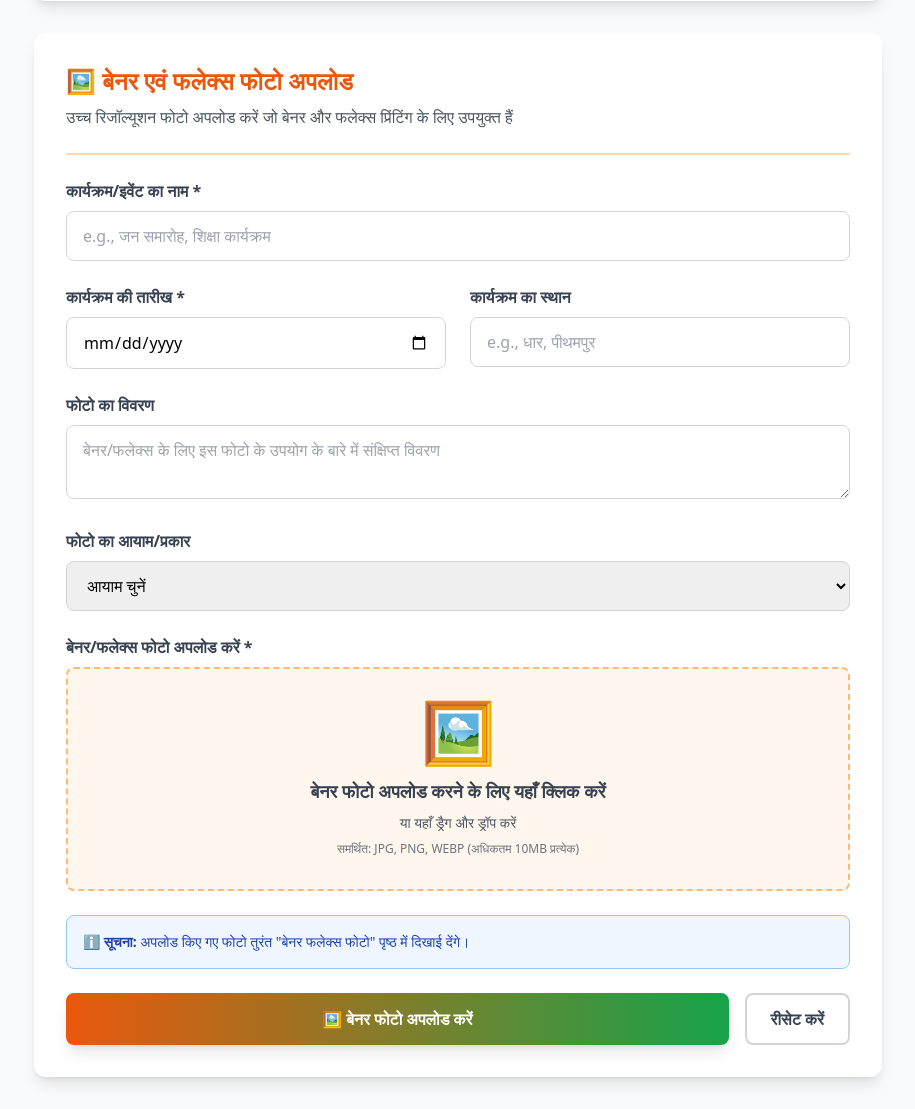
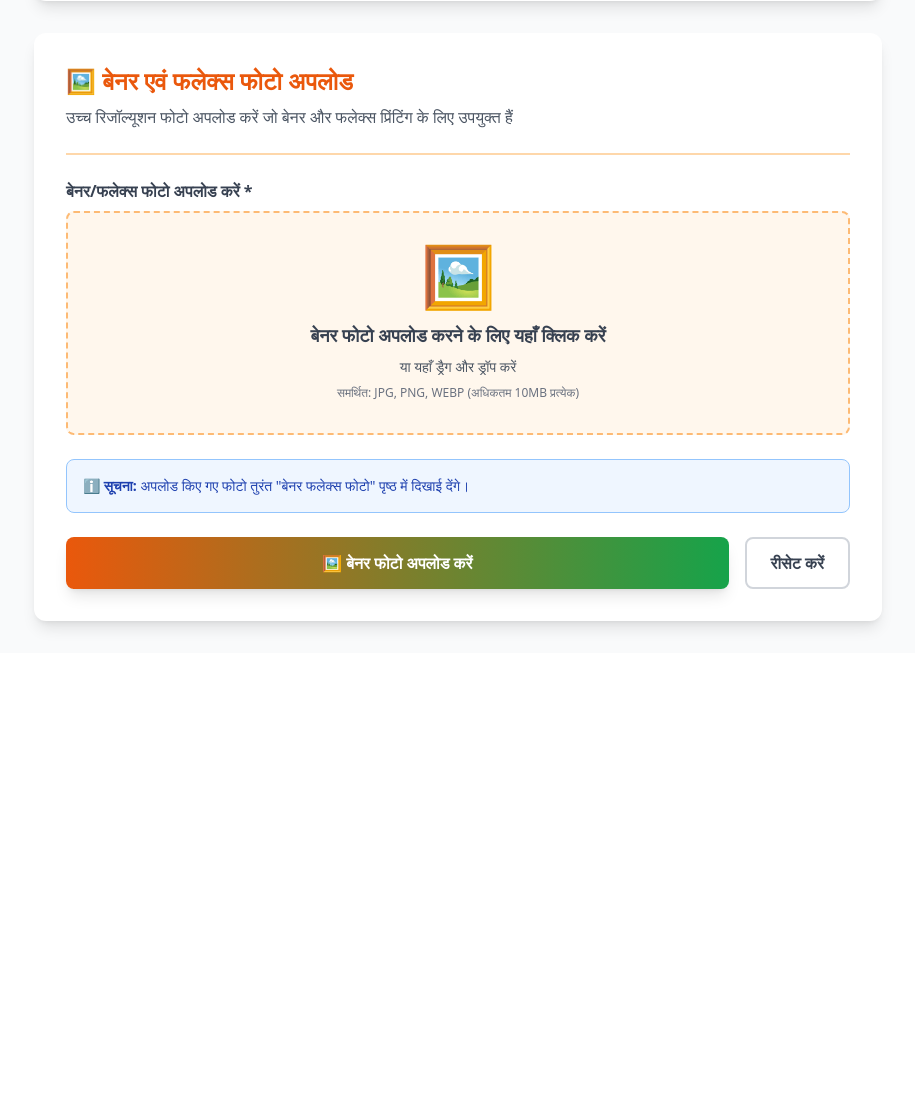
Before and after one commit to prfful/neenavermaportal, a PHP site: page /photo-admin-upload.php in a window 1280 px wide. Shown: the part 1057-2166 px from the top of the page, without its empty margins (182-1097 px from the left). After the commit the page ends 1690 px from the top, so only its background shows below. Run offline with PHP 8.4, Linux system fonts and the light colour scheme; the visitor is signed in with stand-in values (Sample User, id 1); some libraries are stand-ins or nearby versions.

Commit message:
Remove banner form details - keep only file upload

```diff
--- a/photo-admin-upload.php
+++ b/photo-admin-upload.php
@@ -168,50 +168,6 @@ if ($_SERVER['REQUEST_METHOD'] === 'POST' && isset($_FILES['photos'])) {
             </div>
 
             <form method="POST" action="backend/upload-banner-photos-handler.php" enctype="multipart/form-data" id="bannerUploadForm" class="space-y-6">
-
-                <!-- Banner Event Details -->
-                <div>
-                    <label class="block text-gray-700 font-semibold mb-2">कार्यक्रम/इवेंट का नाम *</label>
-                    <input type="text" name="banner_event_name" required
-                           class="w-full px-4 py-3 border border-gray-300 rounded-lg focus:outline-none focus:ring-2 focus:ring-orange-500"
-                           placeholder="e.g., जन समारोह, शिक्षा कार्यक्रम">
-                </div>
-
-                <div class="grid md:grid-cols-2 gap-6">
-                    <div>
-                        <label class="block text-gray-700 font-semibold mb-2">कार्यक्रम की तारीख *</label>
-                        <input type="date" name="banner_event_date" required
-                               class="w-full px-4 py-3 border border-gray-300 rounded-lg focus:outline-none focus:ring-2 focus:ring-orange-500">
-                    </div>
-
-                    <div>
-                        <label class="block text-gray-700 font-semibold mb-2">कार्यक्रम का स्थान</label>
-                        <input type="text" name="banner_event_location"
-                               class="w-full px-4 py-3 border border-gray-300 rounded-lg focus:outline-none focus:ring-2 focus:ring-orange-500"
-                               placeholder="e.g., धार, पीथमपुर">
-                    </div>
-                </div>
-
-                <div>
-                    <label class="block text-gray-700 font-semibold mb-2">फोटो का विवरण</label>
-                    <textarea name="banner_description" rows="2"
-                              class="w-full px-4 py-3 border border-gray-300 rounded-lg focus:outline-none focus:ring-2 focus:ring-orange-500"
-                              placeholder="बेनर/फलेक्स के लिए इस फोटो के उपयोग के बारे में संक्षिप्त विवरण"></textarea>
-                </div>
-
-                <div>
-                    <label class="block text-gray-700 font-semibold mb-2">फोटो का आयाम/प्रकार</label>
-                    <select name="banner_dimensions"
-                            class="w-full px-4 py-3 border border-gray-300 rounded-lg focus:outline-none focus:ring-2 focus:ring-orange-500">
-                        <option value="">आयाम चुनें</option>
-                        <option value="Landscape - High Definition">लैंडस्केप - उच्च परिभाषा (HD)</option>
-                        <option value="Portrait - High Definition">पोर्ट्रेट - उच्च परिभाषा (HD)</option>
-                        <option value="Banner - Wide Format">बेनर - चौड़े प्रारूप</option>
-                        <option value="Flex - Full Size">फलेक्स - पूर्ण आकार</option>
-                        <option value="Social Media - HD">सोशल मीडिया - उच्च परिभाषा</option>
-                        <option value="Other - High Definition">अन्य - उच्च परिभाषा</option>
-                    </select>
-                </div>
 
                 <!-- Banner File Upload -->
                 <div>
```
